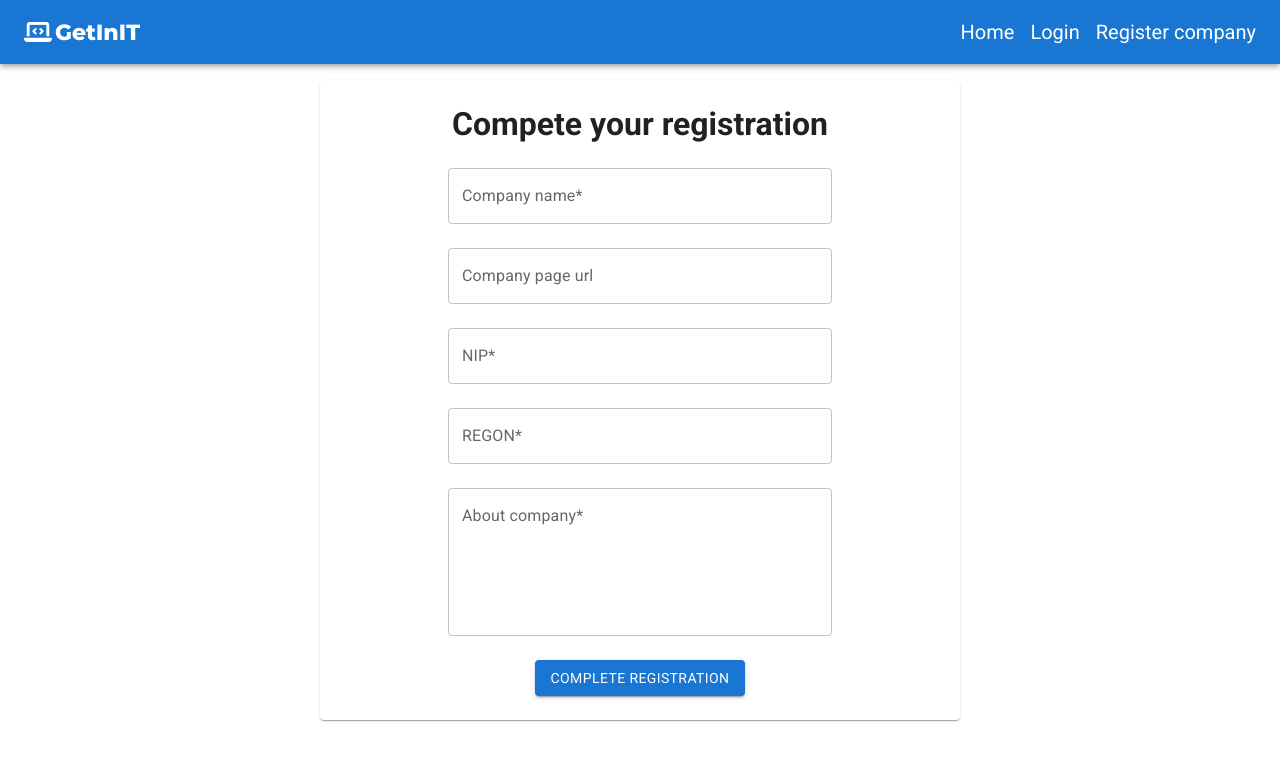
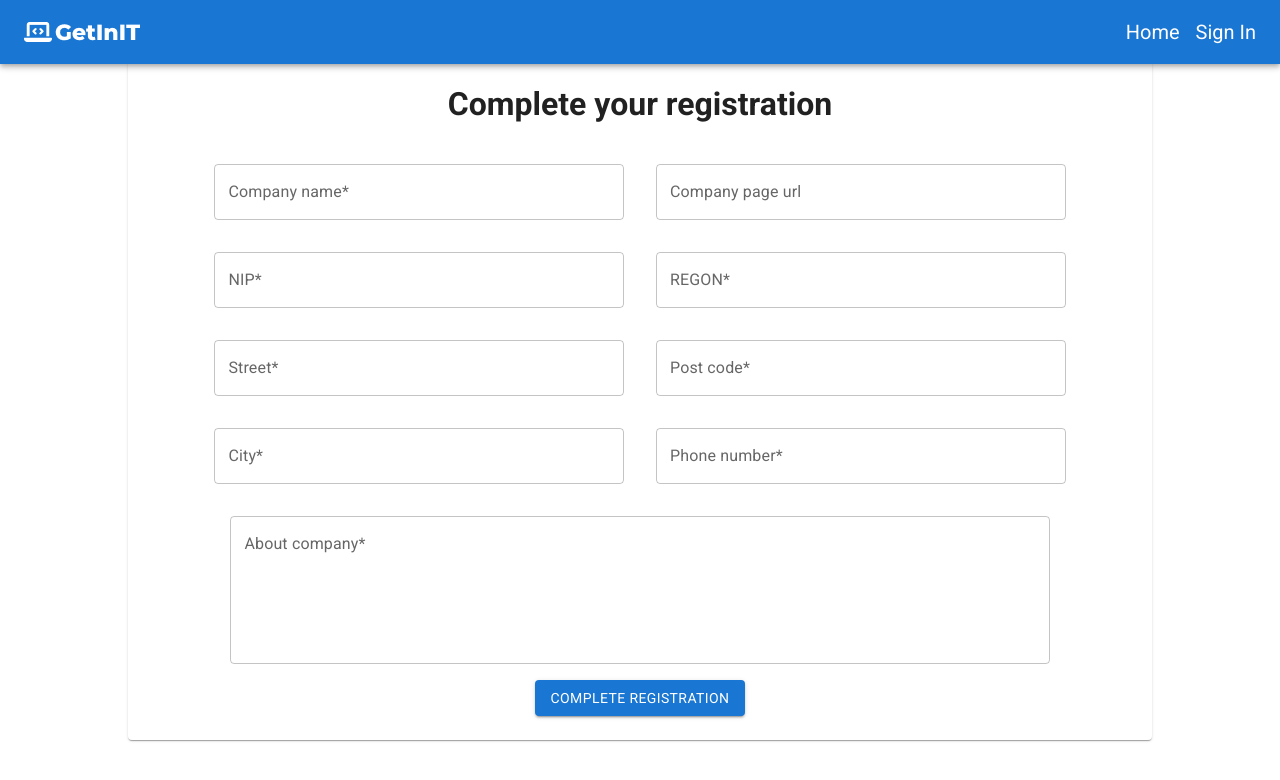
Before and after one commit to Wydreq/GetInIT, a React (Create React App) app in the folder getinit/: page /completeRegister in a window 1280 px wide. Shown: the top 780 px of the page. Built offline with nearby package versions, Linux system fonts and the light colour scheme.

Commit message:
Register form updated

```diff
--- a/getinit/src/App.js
+++ b/getinit/src/App.js
@@ -1,10 +1,10 @@
 import { createBrowserRouter, RouterProvider } from 'react-router-dom'
 import HomePage from './pages/HomePage';
-import RegisterPage from './pages/registerPages/RegisterPage';
 import NotFoundPage from './pages/NotFoundPage';
 import RootLayout from './pages/Root';
 import './App.module.css';
 import CompleteRegisterPage from './pages/registerPages/CompleteRegisterPage';
+import AuthPage from './pages/AuthPage';
 
 const router = createBrowserRouter([
   {
@@ -12,7 +12,7 @@ const router = createBrowserRouter([
     element: <RootLayout/>,
     children: [
       {path: '/', element: <HomePage/>},
-      {path: '/register', element: <RegisterPage/>},
+      {path: '/auth', element: <AuthPage/>},
       {path: '*', element: <NotFoundPage/>},
       {path: '/completeRegister', element: <CompleteRegisterPage/>}]
   }
--- a/getinit/src/components/MainNavigation.js
+++ b/getinit/src/components/MainNavigation.js
@@ -5,14 +5,14 @@ import classes from './MainNavigation.module.css'
 import logo from '../assets/navbarLogo.png'
 
 const MainNavigation = () => {
+
     return (
         <AppBar position='absolute'>
             <Toolbar>
                 <img src={logo} alt='logo' style={{marginRight: 'auto'}}/>
                 <Stack direction='row' spacing={2}>
                     <NavLink style={{textDecoration: 'none'}} to='/' className={({ isActive }) => (isActive ? classes.active : classes.navElement)} end>Home</NavLink>
-                    <NavLink style={{textDecoration: 'none'}} className={classes.navElement}>Login</NavLink>
-                    <NavLink style={{textDecoration: 'none'}} to='/register' className={({ isActive }) => (isActive ? classes.active : classes.navElement)}>Register company</NavLink>
+                    <NavLink style={{textDecoration: 'none'}} to='/auth' className={({ isActive }) => (isActive ? classes.active : classes.navElement)}>Sign In</NavLink>
                 </Stack>
             </Toolbar>
         </AppBar>
--- /dev/null
+++ b/getinit/src/pages/AuthPage.js
@@ -0,0 +1,66 @@
+import classes from './AuthPage.module.css'
+import Card from '@mui/material/Card';
+import TextField from '@mui/material/TextField';
+import { useRef, useState } from 'react';
+import Button from '@mui/material/Button';
+import { Checkbox } from '@mui/material';
+import { useNavigate } from 'react-router-dom';
+import image from '../assets/i1.png';
+
+const AuthPage = () => {
+
+    const [isLogin, setIsLogin] = useState(true);
+    const [loginError, setLoginError] = useState(false);
+    const [passwordError, setPasswordError] = useState(false);
+    const navigate = useNavigate();
+    const emailRef = useRef();
+    const passwordRef = useRef();
+
+    const registerHandler = () => {
+
+        if(emailRef.current.value.length < 5 || passwordRef.current.value.length < 5) {
+            if(emailRef.current.value.length < 5) {
+                setLoginError(true);
+            }
+            else {
+                setLoginError(false);
+            }
+            if(passwordRef.current.value.length < 5) {
+                setPasswordError(true);
+            }
+            else {
+                setPasswordError(false);
+            }
+        }
+        else {
+
+            navigate('/completeRegister');
+        }
+    };
+
+    const signInHandler = () => {};
+
+    return (
+    <div className={classes.container}>
+        <div className={classes.leftPanel}>
+            <Card className={classes.formContainer}>
+                {!isLogin && <h1 style={{marginBottom: 25, marginTop: 25}}>Register your Company!</h1>}
+                {isLogin && <h1 style={{marginBottom: 25, marginTop: 25}}>Log In!</h1>}
+                <TextField error={loginError} inputRef={emailRef} id="outlined-basic" label="E-mail*" variant="outlined"  sx={{mb: 3, width: 4/5}}/>
+                <TextField error={passwordError} inputRef={passwordRef} id="outlined-basic2" label="Password*" type='password' variant="outlined"sx={{mb: 3, width: 4/5}}/>
+                {!isLogin && <div className={classes.termsContainer}><Checkbox/> <span>I accept <a href="/#">terms</a> of service *</span></div>}
+                {isLogin && <span onClick={()=>{setIsLogin(!isLogin)}} className={classes.changingText}>Dont have an account? Sign up!</span>}
+                {!isLogin && <span onClick={()=>{setIsLogin(!isLogin)}} className={classes.changingText}>Already have an account? Sign in!</span>}
+                {!isLogin && <Button onClick={registerHandler} variant="contained" sx={{mb: 3}}>Register</Button>}
+                {isLogin && <Button onClick={signInHandler} variant="contained" sx={{mb: 3}}>Sign In</Button>}
+            </Card>
+        </div>
+        <div className={classes.rightPanel}>
+            <img src={image} alt="img1" className={classes.image}/>
+            <h1 className={classes.imageText}>Find your new employee with us!</h1>
+        </div>
+    </div>
+    )
+};
+
+export default AuthPage;
--- a/getinit/src/pages/registerPages/RegisterPage.module.css
+++ b/getinit/src/pages/AuthPage.module.css
@@ -23,6 +23,7 @@
     align-items: center;
     justify-content: center;
     flex-direction: column;
+    overflow: hidden;
 }
 
 .formContainer {
@@ -47,5 +48,14 @@
 }
 
 .imageText {
-    font-size: 50px;
+    font-size: 30px;
 }
+
+.changingText {
+    margin-bottom: 15px;
+    text-decoration: underline;
+}
+
+.changingText:hover {
+    color:#1976d2;
+}
--- a/getinit/src/pages/registerPages/CompleteRegisterPage.js
+++ b/getinit/src/pages/registerPages/CompleteRegisterPage.js
@@ -12,18 +12,24 @@ const CompleteRegisterPage = () => {
     return (
     <div className={classes.container}>
             <Card className={classes.formContainer}>
-                <h1 style={{marginBottom: 25, marginTop: 25}}>Compete your registration</h1>
-                <TextField inputRef={nameRef} id="outlined-basic" label="Company name*" variant="outlined"  sx={{mb: 3, width: 3/5}}/>
-                <TextField inputRef={urlRef} id="outlined-basic" label="Company page url" variant="outlined"sx={{mb: 3, width: 3/5}}/>
-                <TextField inputRef={urlRef} id="outlined-basic" label="NIP*" variant="outlined"sx={{mb: 3, width: 3/5}}/>
-                <TextField inputRef={urlRef} id="outlined-basic" label="REGON*" variant="outlined"sx={{mb: 3, width: 3/5}}/>
+                <h1 style={{marginBottom: 25, marginTop: 25}}>Complete your registration</h1>
+                <div className={classes.inputsContainer}>
+                    <TextField inputRef={nameRef} id="outlined-basic" label="Company name*" variant="outlined"  sx={{mb: 3, width: 2/5, margin: 2}}/>
+                    <TextField inputRef={urlRef} id="outlined-basic" label="Company page url" variant="outlined"sx={{mb: 3, width: 2/5, margin: 2}}/>
+                    <TextField inputRef={urlRef} id="outlined-basic" label="NIP*" variant="outlined"sx={{mb: 3, width: 2/5, margin: 2}}/>
+                    <TextField inputRef={urlRef} id="outlined-basic" label="REGON*" variant="outlined"sx={{mb: 3, width: 2/5, margin: 2}}/>
+                    <TextField inputRef={urlRef} id="outlined-basic" label="Street*" variant="outlined"sx={{mb: 3, width: 2/5, margin: 2}}/>
+                    <TextField inputRef={urlRef} id="outlined-basic" label="Post code*" variant="outlined"sx={{mb: 3, width: 2/5, margin: 2}}/>
+                    <TextField inputRef={urlRef} id="outlined-basic" label="City*" variant="outlined"sx={{mb: 3, width:2/5, margin: 2}}/>
+                    <TextField inputRef={urlRef} id="outlined-basic" label="Phone number*" variant="outlined"sx={{mb: 3, width:2/5, margin: 2}}/>
                     <TextField
                         id="outlined-multiline-static"
                         label="About company*"
                         multiline
                         rows={5}
-                    sx={{mb: 3, width: 3/5}}
+                        sx={{mb: 3, width: 4/5, margin: 2}}
                     />
+                </div>
                 <Button variant="contained" sx={{mb: 3}}>Complete registration</Button>
             </Card>
     </div>
--- a/getinit/src/pages/registerPages/CompleteRegisterPage.module.css
+++ b/getinit/src/pages/registerPages/CompleteRegisterPage.module.css
@@ -7,9 +7,18 @@
 }
 
 .formContainer {
-    width: 50%;
+    width: 80%;
     display: flex;
     align-items: center;
     justify-content: center;
     flex-direction: column;
 }
+
+.inputsContainer {
+    width: 100%;
+    height: 100%;
+    display: flex;
+    flex-direction: row;
+    justify-content:center;
+    flex-wrap: wrap;
+}
--- a/getinit/src/pages/registerPages/RegisterPage.js
+++ /dev/null
@@ -1,44 +0,0 @@
-import classes from './RegisterPage.module.css'
-import Card from '@mui/material/Card';
-import TextField from '@mui/material/TextField';
-import { useRef } from 'react';
-import Button from '@mui/material/Button';
-import { Checkbox } from '@mui/material';
-import { useNavigate } from 'react-router-dom';
-import image from '../../assets/i1.png';
-
-const RegisterPage = () => {
-
-    const navigate = useNavigate();
-    const emailRef = useRef();
-    const passwordRef = useRef();
-
-    const formHandler = () => {
-
-        if(emailRef.current.value.length < 5 || passwordRef.current.value.length < 5) {
-        }
-        else {
-            navigate('/completeRegister');
-        }
-    };
-
-    return (
-    <div className={classes.container}>
-        <div className={classes.leftPanel}>
-            <Card className={classes.formContainer}>
-                <h1 style={{marginBottom: 25, marginTop: 25}}>Register your Company!</h1>
-                <TextField inputRef={emailRef} id="outlined-basic" label="E-mail*" variant="outlined"  sx={{mb: 3, width: 3/5}}/>
-                <TextField inputRef={passwordRef} id="outlined-basic2" label="Password*" type='password' variant="outlined"sx={{mb: 3, width: 3/5}}/>
-                <div className={classes.termsContainer}><Checkbox/> <span>I accept <a href="/#">terms</a> of service *</span></div>
-                <Button onClick={formHandler} variant="contained" sx={{mb: 3}}>Register</Button>
-            </Card>
-        </div>
-        <div className={classes.rightPanel}>
-            <img src={image} alt="img1" className={classes.image}/>
-            <h1 className={classes.imageText}>Find your new employee with us!</h1>
-        </div>
-    </div>
-    )
-};
-
-export default RegisterPage;
```
Also changed, not shown: 1 other file (tests, documents, lock files or other folders). Lines whose indentation alone changed are shown as unchanged.
